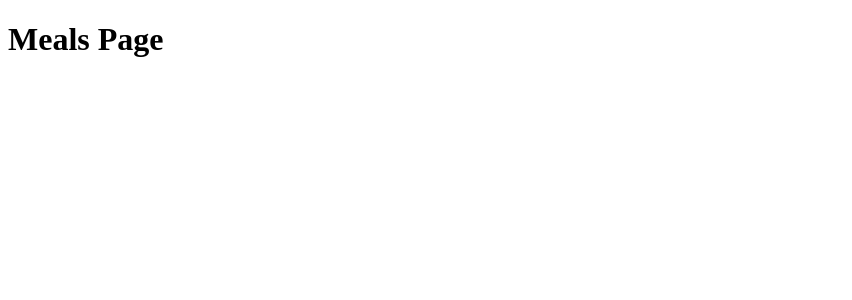
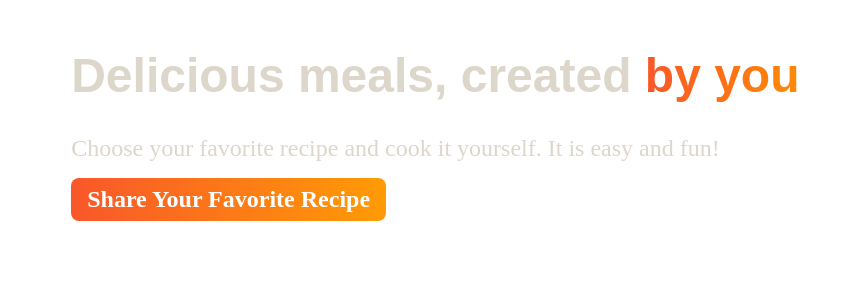
Before and after one commit to HensleyFerrari/food-next-app, a Next.js app: page /meals in a window 1280 px wide. Shown: the top 300 px of the page, without its empty margins (0-852 px from the left). Built offline with nearby package versions, Linux system fonts and the light colour scheme.

Commit message:
added meals component

```diff
--- /dev/null
+++ b/app/components/meals/meal-item.jsx
@@ -0,0 +1,26 @@
+import Link from 'next/link';
+import Image from 'next/image';
+
+import classes from './meal-item.module.css';
+
+export default function MealItem({ title, slug, image, summary, creator }) {
+  return (
+    <article className={classes.meal}>
+      <header>
+        <div className={classes.image}>
+          <Image src={image} alt={title} fill />
+        </div>
+        <div className={classes.headerText}>
+          <h2>{title}</h2>
+          <p>by {creator}</p>
+        </div>
+      </header>
+      <div className={classes.content}>
+        <p className={classes.summary}>{summary}</p>
+        <div className={classes.actions}>
+          <Link href={`/meals/${slug}`}>View Details</Link>
+        </div>
+      </div>
+    </article>
+  );
+}
--- /dev/null
+++ b/app/components/meals/meal-item.module.css
@@ -0,0 +1,75 @@
+.meal {
+    display: flex;
+    flex-direction: column;
+    justify-content: space-between;
+    height: 100%;
+    border-radius: 4px;
+    box-shadow: 0 0 12px rgba(0, 0, 0, 0.3);
+    overflow: hidden;
+    transition: all 0.3s ease-in-out;
+    color: #ddd6cb;
+    background: linear-gradient(90deg, #2c1e19, #25200f);
+  }
+
+  .headerText {
+    padding: 0.5rem 1rem 0 1rem;
+  }
+
+  .headerText h2 {
+    margin: 0;
+    font-size: 1.5rem;
+    font-family: 'Montserrat', sans-serif;
+  }
+
+  .headerText p {
+    font-size: 0.75rem;
+    color: #cfa69b;
+    font-style: italic;
+  }
+
+  .meal h2,
+  .meal p {
+    margin: 0;
+  }
+
+  .image {
+    position: relative;
+    height: 15rem;
+  }
+
+  .meal img {
+    object-fit: cover;
+  }
+
+  .content {
+    display: flex;
+    flex-direction: column;
+    justify-content: space-between;
+    height: 100%;
+  }
+
+  .summary {
+    padding: 1rem 1rem 0 1rem;
+  }
+
+  .actions {
+    padding: 1rem;
+    text-align: right;
+  }
+
+  .actions a {
+    display: inline-block;
+    margin-top: 1rem;
+    padding: 0.5rem 1rem;
+    border-radius: 0.5rem;
+    background: linear-gradient(90deg, #f9572a, #ff9b05);
+    color: #ffffff;
+    font-weight: bold;
+    text-decoration: none;
+  }
+
+  .actions a:hover,
+  .actions a:active {
+    background: linear-gradient(90deg, #fd4715, #f9b241);
+    box-shadow: 0 0 12px rgba(242, 100, 18, 0.8);
+  }
--- /dev/null
+++ b/app/components/meals/meals-grid.jsx
@@ -0,0 +1,14 @@
+import classes from "./meals-grid.module.css";
+import MealItem from "./meal-item";
+
+export default function MealsGrid({ meals }) {
+  return (
+    <ul className={classes.meals}>
+      {meals.map((meal) => {
+        <li key={meal.id}>
+          <MealItem {...meal} />
+        </li>;
+      })}
+    </ul>
+  );
+}
--- /dev/null
+++ b/app/components/meals/meals-grid.module.css
@@ -0,0 +1,10 @@
+.meals {
+    width: 90%;
+    max-width: 90rem;
+    display: grid;
+    grid-template-columns: repeat(auto-fill, minmax(20rem, 1fr));
+    grid-gap: 5rem;
+    margin: 2rem auto;
+    list-style: none;
+    padding: 0;
+  }
--- a/app/meals/page.js
+++ /dev/null
@@ -1,11 +0,0 @@
-import React from 'react'
-
-function page() {
-    return (
-        <h1>
-            Meals Page
-        </h1>
-    )
-}
-
-export default page
--- /dev/null
+++ b/app/meals/page.jsx
@@ -0,0 +1,22 @@
+import classes from './page.module.css'
+import Link  from 'next/link';
+import MealsGrid from './../components/meals/meals-grid';
+
+export default function MealsPage() {
+    return (
+        <>
+            <header className={classes.header}>
+                <h1>Delicious meals, created <span className={classes.highlight}>by you</span></h1>
+                <p>Choose your favorite recipe and cook it yourself. It is easy and fun!</p>
+                <p className={classes.cta}>
+                    <Link href='/meals/share'>
+                        Share Your Favorite Recipe
+                    </Link>
+                </p>
+            </header>
+            <main className={classes.main}>
+                <MealsGrid meals={[]} />
+            </main>
+        </>
+    )
+}
--- /dev/null
+++ b/app/meals/page.module.css
@@ -0,0 +1,51 @@
+.header {
+    gap: 3rem;
+    margin: 3rem auto 5rem auto;
+    width: 90%;
+    max-width: 75rem;
+    color: #ddd6cb;
+    font-size: 1.5rem;
+  }
+
+  .header h1 {
+    font-family: 'Montserrat', sans-serif;
+  }
+
+  .highlight {
+    background: linear-gradient(90deg, #f9572a, #ff8a05);
+    background-clip: text;
+    -webkit-background-clip: text;
+    -webkit-text-fill-color: transparent;
+  }
+
+  .header p {
+    margin: 0;
+  }
+
+  .cta a {
+    display: inline-block;
+    margin-top: 1rem;
+    padding: 0.5rem 1rem;
+    border-radius: 0.5rem;
+    background: linear-gradient(90deg, #f9572a, #ff9b05);
+    color: #ffffff;
+    font-weight: bold;
+    text-decoration: none;
+  }
+
+  .loading {
+    text-align: center;
+    animation: loading 1.2s ease-in-out infinite;
+  }
+
+  @keyframes loading {
+    0% {
+      color: #e9e9e9;
+    }
+    50% {
+      color: #b89b84;
+    }
+    100% {
+      color: #e9e9e9;
+    }
+  }
```
